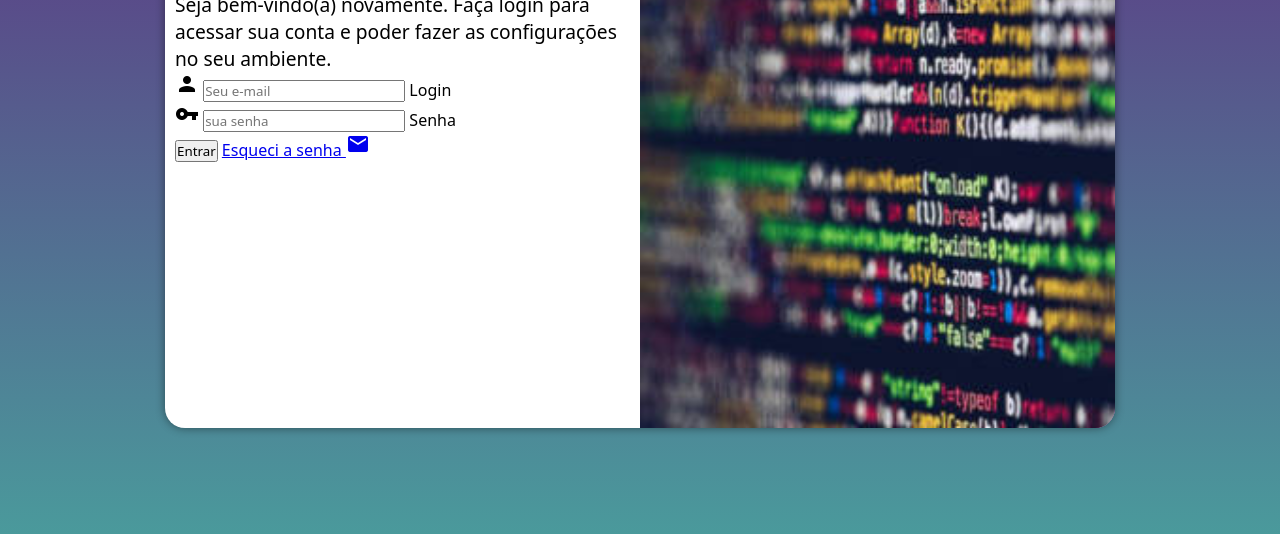
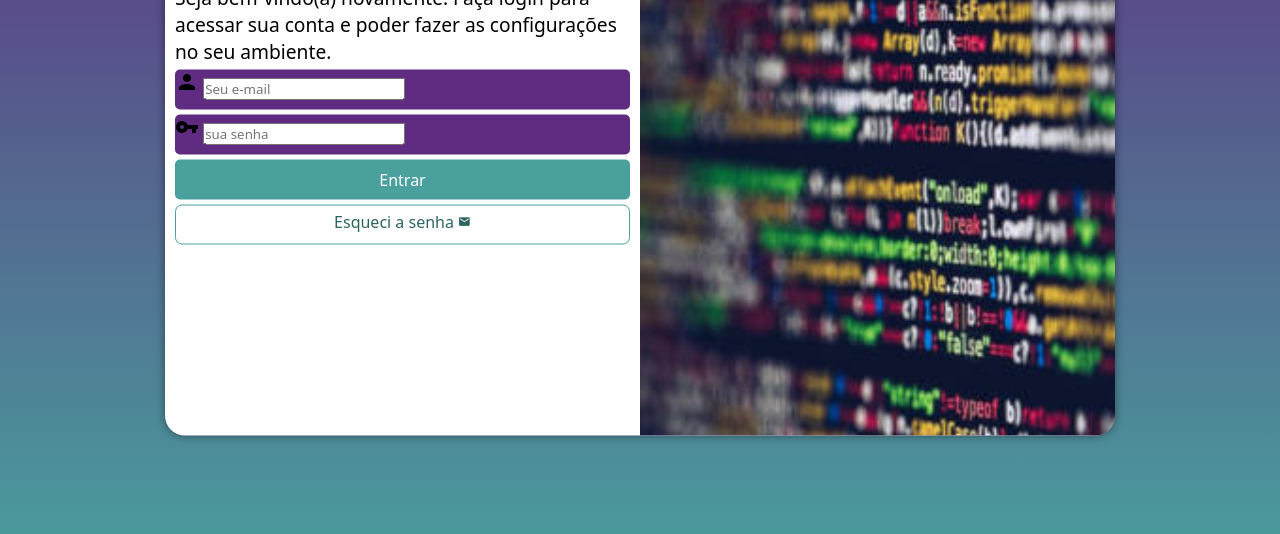
Before and after one commit to LuizWKM/projeto-login, a plain HTML site: page index.html in a window 1280 px wide. Shown: the part 222-756 px from the top of the page. Drawn offline with Linux system fonts and the light colour scheme.

Commit message:
Uma melhoria no login

```diff
--- a/estilos/style.css
+++ b/estilos/style.css
@@ -33,8 +33,8 @@ section#login {
      overflow: hidden;
 
      background-color: white;
-     width: 251px;
-     height: 500px;
+     width: 250px;
+     height: 515px;
      border-radius: 20px;
      box-shadow: 0px 0px 10px rgba(0, 0, 0, 0.452);
 
@@ -63,3 +63,55 @@ div#formulario > h1 {
 div#formulario > p {
      font-size: 0.8em;
 }
+
+form > div.campo {
+     background-color: #5f2c82;
+     display: block;
+     width: 100%;
+     height: 40px;
+     border-radius: 5px;
+     margin: 5px 0px;
+}
+
+div.campo > label {
+     display: none;
+}
+
+form > input[type=submit]{
+     display: block;
+     font-size: 1em;
+     width: 100%;
+     height: 40px;
+     background-color: #49a09d;
+     color: white;
+     border: none;
+     border-radius: 5px;
+     cursor: pointer;
+}
+
+form > input[type=submit]:hover{
+     background-color: #2d6462;
+}
+
+form > a.botao {
+     display: block;
+     text-align: center;
+     font-size: 1em;
+     width: 100%;
+     height: 40px;
+     padding-top: 5px;
+     margin-top: 5px;
+     background-color: white;
+     color: #2d6462;
+     border: 1px solid #49a09d;
+     border-radius: 7px;
+     text-decoration: none;
+}
+
+form > a.botao:hover{
+     background-color: #6cd3cf
+}
+
+form > a.botao > span {
+     font-size: 0.8em;
+}
--- a/index.html
+++ b/index.html
@@ -29,7 +29,7 @@
                         <label for="isenha">Senha</label>
                     </div>
                     <input type="submit" value="Entrar">
-                    <a href="esqueci.html">
+                    <a href="esqueci.html" class="botao">
                         Esqueci a senha <span class="material-icons">mail</span>
                     </a>
                 </form>
```
